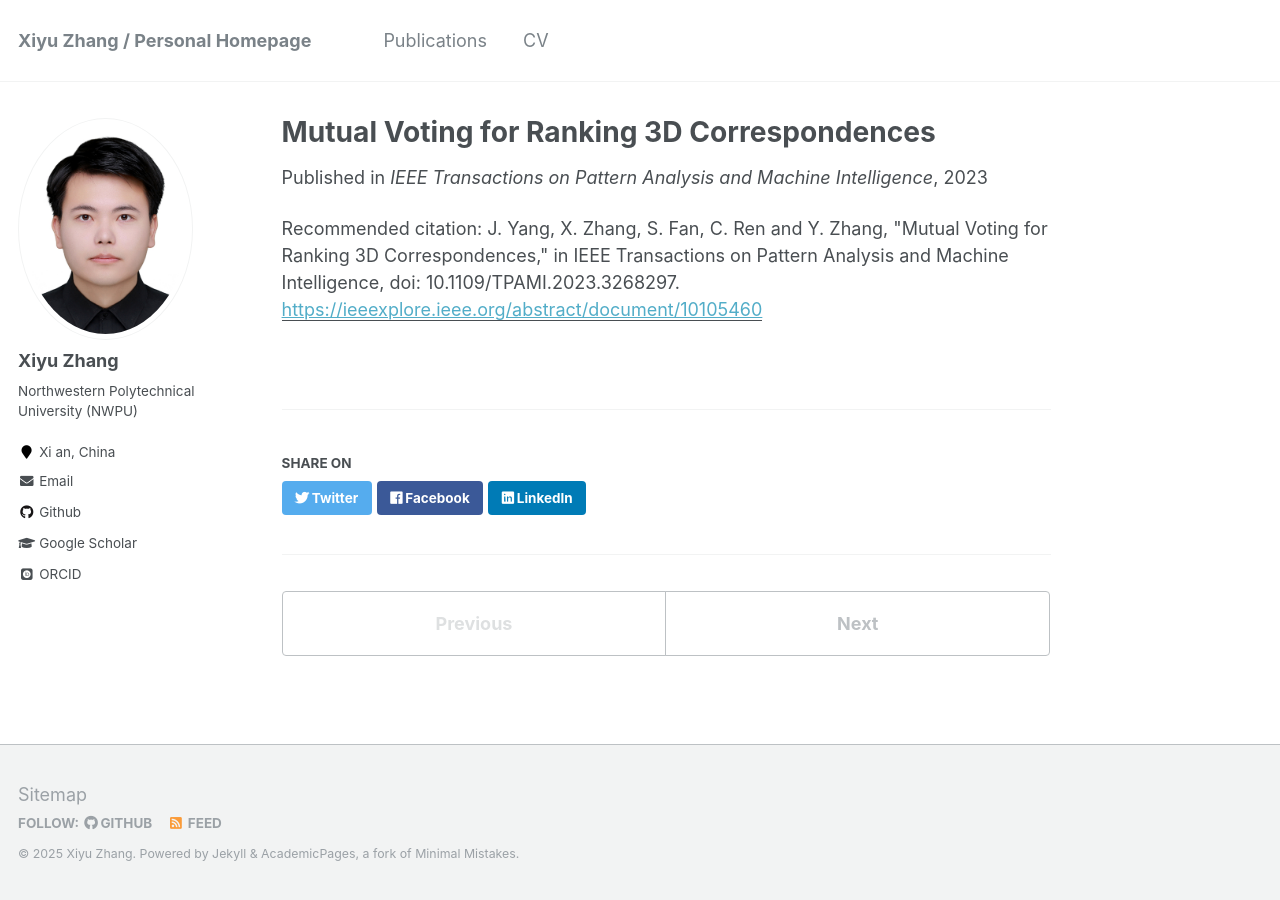
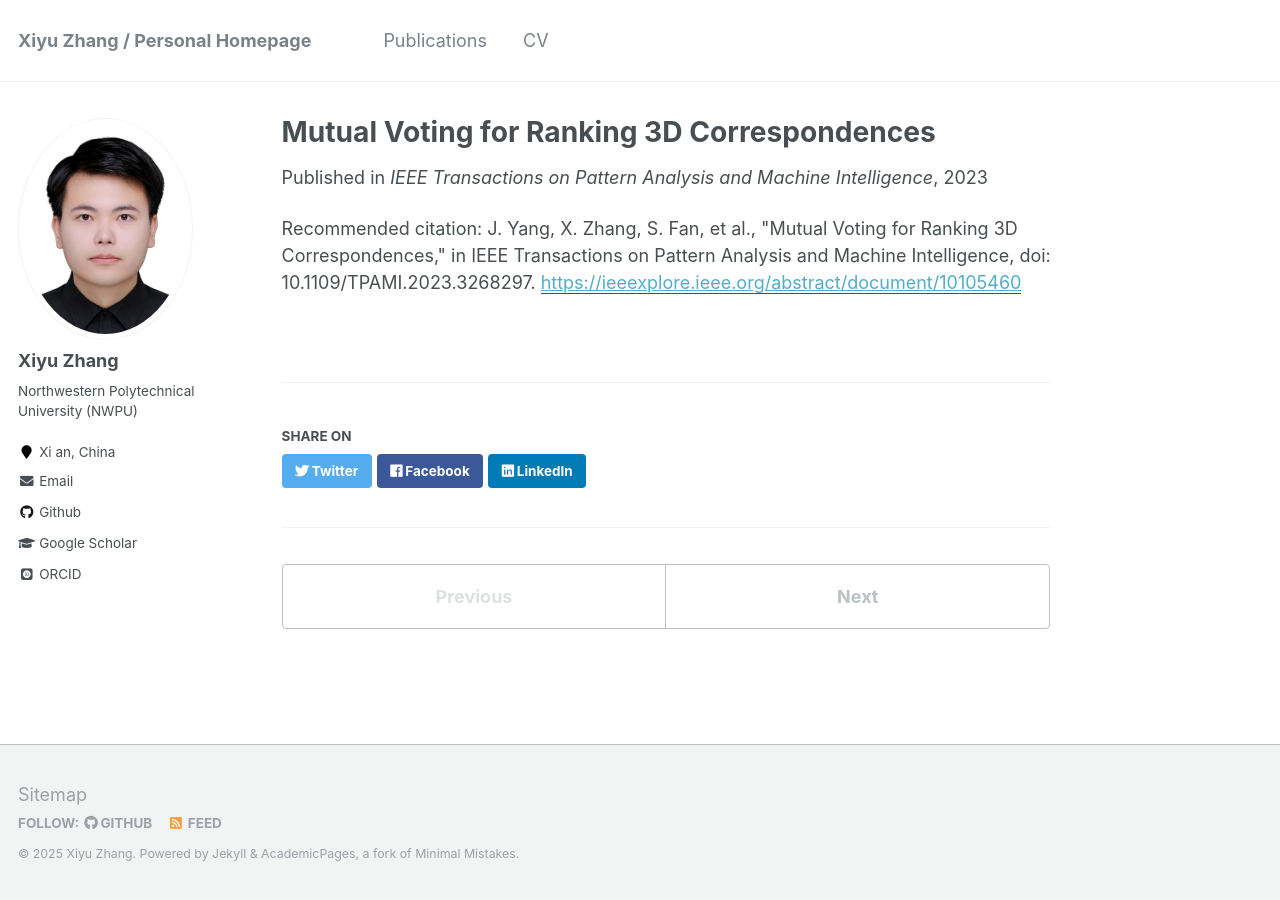
Before and after one commit to zhangxy0517/zhangxy0517.github.io, a Jekyll site: the page built from _publications/MV.md, in a window 1280 px wide. Built offline with Jekyll 4.4.1, drawn with Linux system fonts in a browser that asks for light colours; some web fonts are replaced.

Commit message:
Update MV.md

```diff
--- a/_publications/MV.md
+++ b/_publications/MV.md
@@ -5,5 +5,5 @@ permalink: /publication/MV
 date: 2023-4-19
 venue: 'IEEE Transactions on Pattern Analysis and Machine Intelligence'
 paperurl: 'https://ieeexplore.ieee.org/abstract/document/10105460'
-citation: 'J. Yang, X. Zhang, S. Fan, C. Ren and Y. Zhang, "Mutual Voting for Ranking 3D Correspondences," in IEEE Transactions on Pattern Analysis and Machine Intelligence, doi: 10.1109/TPAMI.2023.3268297.'
+citation: 'J. Yang, X. Zhang, S. Fan, et al., "Mutual Voting for Ranking 3D Correspondences," in IEEE Transactions on Pattern Analysis and Machine Intelligence, doi: 10.1109/TPAMI.2023.3268297.'
 ---
```
